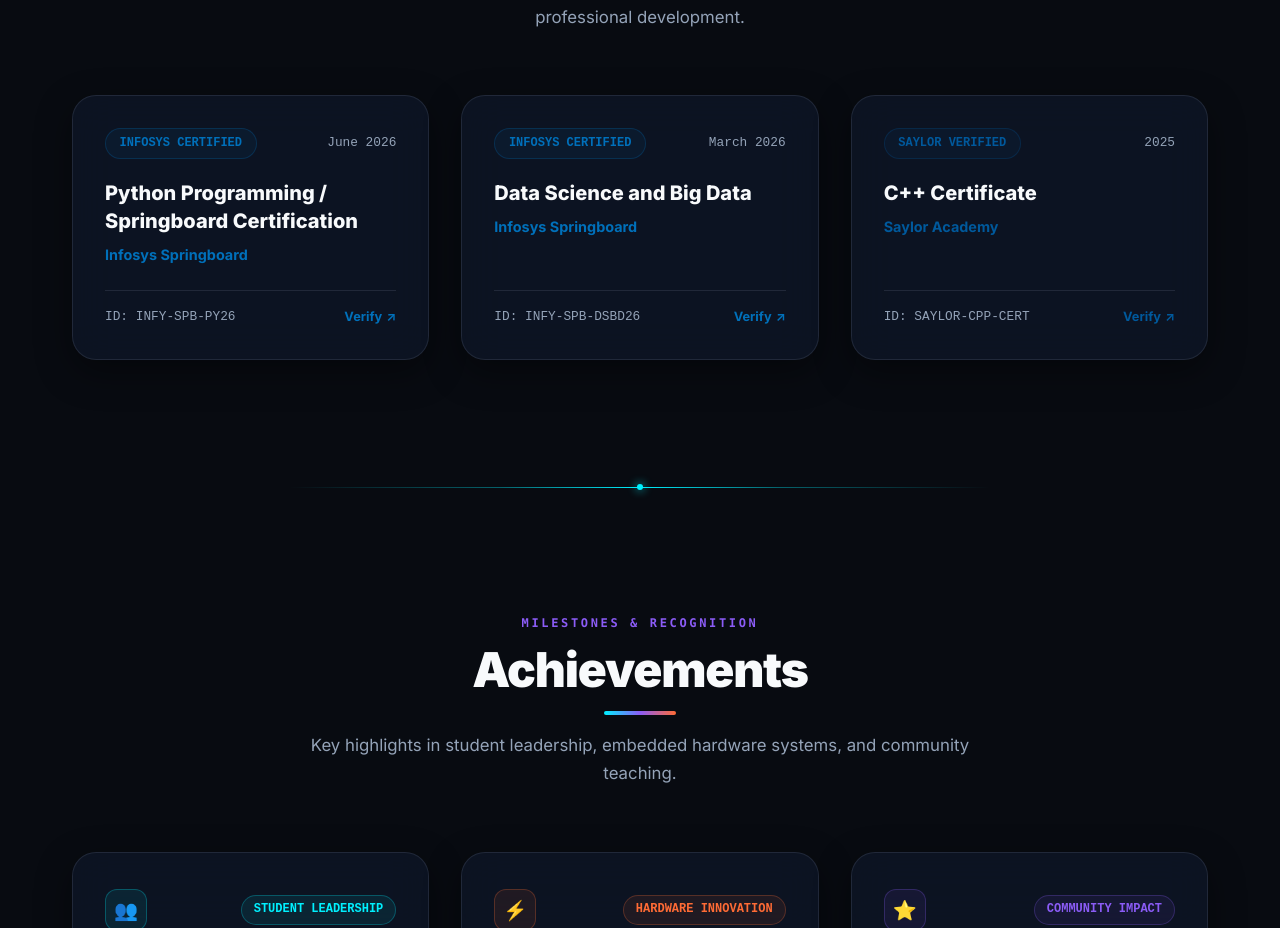
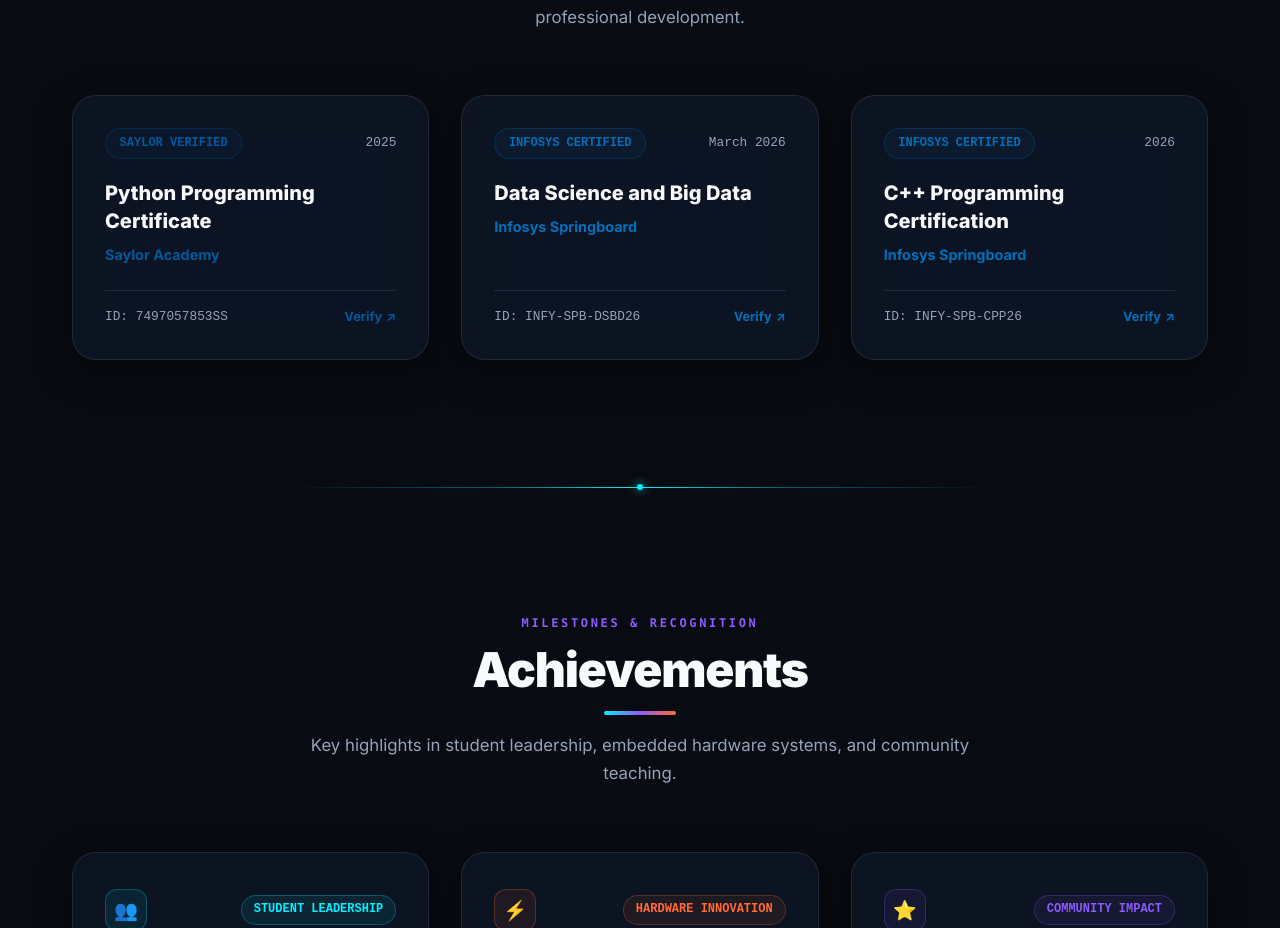
Before and after one commit to shailesh0702/portfolio, a Next.js app: page / in a window 1280 px wide. Shown: the part 5727-6655 px from the top of the page. Built offline with nearby package versions, Linux system fonts and the light colour scheme.

Commit message:
feat: update direct verification links for Python, Data Science, and C++ certificates

```diff
--- a/public/standalone.html
+++ b/public/standalone.html
@@ -997,39 +997,23 @@
       </div>
 
       <div class="grid-3">
-        <!-- Cert 1: Infosys -->
-        <div class="card" style="display: flex; flex-direction: column; justify-content: space-between;">
-          <div>
-            <div style="display: flex; justify-content: space-between; margin-bottom: 1rem;">
-              <span style="font-size: 0.75rem; font-family: 'JetBrains Mono', monospace; font-weight: 700; color: #0070BA; background: rgba(0,112,186,0.15); padding: 0.25rem 0.65rem; border-radius: 9999px;">Infosys Certified</span>
-              <span style="font-size: 0.8rem; color: var(--text-secondary)">June 2026</span>
-            </div>
-            <h3 style="font-size: 1.25rem; font-weight: 800; margin-bottom: 0.5rem;">Python Programming / Springboard Certification</h3>
-            <p style="color: #0070BA; font-size: 0.9rem; font-weight: 600;">Infosys Springboard</p>
-          </div>
-          <div style="border-top: 1px solid var(--border-color); padding-top: 0.75rem; margin-top: 1.5rem; display: flex; justify-content: space-between; font-size: 0.8rem;">
-            <span style="color: var(--text-secondary)">ID: INFY-SPB-PY26</span>
-            <a href="https://infyspringboard.onwingspan.com" target="_blank" rel="noopener noreferrer" style="color: var(--accent-cyan); text-decoration: none; font-weight: 700;">Verify ↗</a>
-          </div>
-        </div>
-
-        <!-- Cert 2: Saylor -->
+        <!-- Cert 1: Saylor Python -->
         <div class="card" style="display: flex; flex-direction: column; justify-content: space-between;">
           <div>
             <div style="display: flex; justify-content: space-between; margin-bottom: 1rem;">
               <span style="font-size: 0.75rem; font-family: 'JetBrains Mono', monospace; font-weight: 700; color: #00599C; background: rgba(0,89,156,0.15); padding: 0.25rem 0.65rem; border-radius: 9999px;">Saylor Verified</span>
               <span style="font-size: 0.8rem; color: var(--text-secondary)">2025</span>
             </div>
-            <h3 style="font-size: 1.25rem; font-weight: 800; margin-bottom: 0.5rem;">C++ Certificate</h3>
+            <h3 style="font-size: 1.25rem; font-weight: 800; margin-bottom: 0.5rem;">Python Programming Certificate</h3>
             <p style="color: #00599C; font-size: 0.9rem; font-weight: 600;">Saylor Academy</p>
           </div>
           <div style="border-top: 1px solid var(--border-color); padding-top: 0.75rem; margin-top: 1.5rem; display: flex; justify-content: space-between; font-size: 0.8rem;">
-            <span style="color: var(--text-secondary)">Verified</span>
-            <a href="https://learn.saylor.org" target="_blank" rel="noopener noreferrer" style="color: var(--accent-cyan); text-decoration: none; font-weight: 700;">Verify ↗</a>
+            <span style="color: var(--text-secondary)">ID: 7497057853SS</span>
+            <a href="https://learn.saylor.org/pluginfile.php/1/tool_certificate/issues/1770317198/7497057853SS.pdf" target="_blank" rel="noopener noreferrer" style="color: var(--accent-cyan); text-decoration: none; font-weight: 700;">Verify ↗</a>
           </div>
         </div>
 
-        <!-- Cert 3: Infosys Data Science & Big Data -->
+        <!-- Cert 2: Infosys Data Science & Big Data -->
         <div class="card" style="display: flex; flex-direction: column; justify-content: space-between;">
           <div>
             <div style="display: flex; justify-content: space-between; margin-bottom: 1rem;">
@@ -1041,7 +1025,23 @@
           </div>
           <div style="border-top: 1px solid var(--border-color); padding-top: 0.75rem; margin-top: 1.5rem; display: flex; justify-content: space-between; font-size: 0.8rem;">
             <span style="color: var(--text-secondary)">ID: INFY-SPB-DSBD26</span>
-            <a href="https://infyspringboard.onwingspan.com" target="_blank" rel="noopener noreferrer" style="color: var(--accent-cyan); text-decoration: none; font-weight: 700;">Verify ↗</a>
+            <a href="https://verify.onwingspan.com" target="_blank" rel="noopener noreferrer" style="color: var(--accent-cyan); text-decoration: none; font-weight: 700;">Verify ↗</a>
+          </div>
+        </div>
+
+        <!-- Cert 3: Infosys C++ -->
+        <div class="card" style="display: flex; flex-direction: column; justify-content: space-between;">
+          <div>
+            <div style="display: flex; justify-content: space-between; margin-bottom: 1rem;">
+              <span style="font-size: 0.75rem; font-family: 'JetBrains Mono', monospace; font-weight: 700; color: #0070BA; background: rgba(0,112,186,0.15); padding: 0.25rem 0.65rem; border-radius: 9999px;">Infosys Certified</span>
+              <span style="font-size: 0.8rem; color: var(--text-secondary)">2026</span>
+            </div>
+            <h3 style="font-size: 1.25rem; font-weight: 800; margin-bottom: 0.5rem;">C++ Programming Certification</h3>
+            <p style="color: #0070BA; font-size: 0.9rem; font-weight: 600;">Infosys Springboard</p>
+          </div>
+          <div style="border-top: 1px solid var(--border-color); padding-top: 0.75rem; margin-top: 1.5rem; display: flex; justify-content: space-between; font-size: 0.8rem;">
+            <span style="color: var(--text-secondary)">ID: INFY-SPB-CPP26</span>
+            <a href="https://verify.onwingspan.com" target="_blank" rel="noopener noreferrer" style="color: var(--accent-cyan); text-decoration: none; font-weight: 700;">Verify ↗</a>
           </div>
         </div>
       </div>
--- a/src/data/portfolio.ts
+++ b/src/data/portfolio.ts
@@ -284,31 +284,31 @@
 // ---- CERTIFICATIONS ----
 export const certifications: Certification[] = [
   {
-    title: "Python Programming / Springboard Certification",
-    issuer: "Infosys Springboard",
-    issueDate: "June 2026",
-    credentialId: "INFY-SPB-PY26",
-    verifyLink: "https://infyspringboard.onwingspan.com",
-    color: "#0070BA",
-    badgeText: "Infosys Certified",
+    title: "Python Programming Certificate",
+    issuer: "Saylor Academy",
+    issueDate: "2025",
+    credentialId: "7497057853SS",
+    verifyLink: "https://learn.saylor.org/pluginfile.php/1/tool_certificate/issues/1770317198/7497057853SS.pdf",
+    color: "#00599C",
+    badgeText: "Saylor Verified",
   },
   {
     title: "Data Science and Big Data",
     issuer: "Infosys Springboard",
     issueDate: "March 2026",
     credentialId: "INFY-SPB-DSBD26",
-    verifyLink: "https://infyspringboard.onwingspan.com",
+    verifyLink: "https://verify.onwingspan.com",
     color: "#0070BA",
     badgeText: "Infosys Certified",
   },
   {
-    title: "C++ Certificate",
-    issuer: "Saylor Academy",
-    issueDate: "2025",
-    credentialId: "SAYLOR-CPP-CERT",
-    verifyLink: "https://learn.saylor.org",
-    color: "#00599C",
-    badgeText: "Saylor Verified",
+    title: "C++ Programming Certification",
+    issuer: "Infosys Springboard",
+    issueDate: "2026",
+    credentialId: "INFY-SPB-CPP26",
+    verifyLink: "https://verify.onwingspan.com",
+    color: "#0070BA",
+    badgeText: "Infosys Certified",
   },
 ];
 
--- a/standalone.html
+++ b/standalone.html
@@ -997,39 +997,23 @@
       </div>
 
       <div class="grid-3">
-        <!-- Cert 1: Infosys -->
-        <div class="card" style="display: flex; flex-direction: column; justify-content: space-between;">
-          <div>
-            <div style="display: flex; justify-content: space-between; margin-bottom: 1rem;">
-              <span style="font-size: 0.75rem; font-family: 'JetBrains Mono', monospace; font-weight: 700; color: #0070BA; background: rgba(0,112,186,0.15); padding: 0.25rem 0.65rem; border-radius: 9999px;">Infosys Certified</span>
-              <span style="font-size: 0.8rem; color: var(--text-secondary)">June 2026</span>
-            </div>
-            <h3 style="font-size: 1.25rem; font-weight: 800; margin-bottom: 0.5rem;">Python Programming / Springboard Certification</h3>
-            <p style="color: #0070BA; font-size: 0.9rem; font-weight: 600;">Infosys Springboard</p>
-          </div>
-          <div style="border-top: 1px solid var(--border-color); padding-top: 0.75rem; margin-top: 1.5rem; display: flex; justify-content: space-between; font-size: 0.8rem;">
-            <span style="color: var(--text-secondary)">ID: INFY-SPB-PY26</span>
-            <a href="https://infyspringboard.onwingspan.com" target="_blank" rel="noopener noreferrer" style="color: var(--accent-cyan); text-decoration: none; font-weight: 700;">Verify ↗</a>
-          </div>
-        </div>
-
-        <!-- Cert 2: Saylor -->
+        <!-- Cert 1: Saylor Python -->
         <div class="card" style="display: flex; flex-direction: column; justify-content: space-between;">
           <div>
             <div style="display: flex; justify-content: space-between; margin-bottom: 1rem;">
               <span style="font-size: 0.75rem; font-family: 'JetBrains Mono', monospace; font-weight: 700; color: #00599C; background: rgba(0,89,156,0.15); padding: 0.25rem 0.65rem; border-radius: 9999px;">Saylor Verified</span>
               <span style="font-size: 0.8rem; color: var(--text-secondary)">2025</span>
             </div>
-            <h3 style="font-size: 1.25rem; font-weight: 800; margin-bottom: 0.5rem;">C++ Certificate</h3>
+            <h3 style="font-size: 1.25rem; font-weight: 800; margin-bottom: 0.5rem;">Python Programming Certificate</h3>
             <p style="color: #00599C; font-size: 0.9rem; font-weight: 600;">Saylor Academy</p>
           </div>
           <div style="border-top: 1px solid var(--border-color); padding-top: 0.75rem; margin-top: 1.5rem; display: flex; justify-content: space-between; font-size: 0.8rem;">
-            <span style="color: var(--text-secondary)">Verified</span>
-            <a href="https://learn.saylor.org" target="_blank" rel="noopener noreferrer" style="color: var(--accent-cyan); text-decoration: none; font-weight: 700;">Verify ↗</a>
+            <span style="color: var(--text-secondary)">ID: 7497057853SS</span>
+            <a href="https://learn.saylor.org/pluginfile.php/1/tool_certificate/issues/1770317198/7497057853SS.pdf" target="_blank" rel="noopener noreferrer" style="color: var(--accent-cyan); text-decoration: none; font-weight: 700;">Verify ↗</a>
           </div>
         </div>
 
-        <!-- Cert 3: Infosys Data Science & Big Data -->
+        <!-- Cert 2: Infosys Data Science & Big Data -->
         <div class="card" style="display: flex; flex-direction: column; justify-content: space-between;">
           <div>
             <div style="display: flex; justify-content: space-between; margin-bottom: 1rem;">
@@ -1041,7 +1025,23 @@
           </div>
           <div style="border-top: 1px solid var(--border-color); padding-top: 0.75rem; margin-top: 1.5rem; display: flex; justify-content: space-between; font-size: 0.8rem;">
             <span style="color: var(--text-secondary)">ID: INFY-SPB-DSBD26</span>
-            <a href="https://infyspringboard.onwingspan.com" target="_blank" rel="noopener noreferrer" style="color: var(--accent-cyan); text-decoration: none; font-weight: 700;">Verify ↗</a>
+            <a href="https://verify.onwingspan.com" target="_blank" rel="noopener noreferrer" style="color: var(--accent-cyan); text-decoration: none; font-weight: 700;">Verify ↗</a>
+          </div>
+        </div>
+
+        <!-- Cert 3: Infosys C++ -->
+        <div class="card" style="display: flex; flex-direction: column; justify-content: space-between;">
+          <div>
+            <div style="display: flex; justify-content: space-between; margin-bottom: 1rem;">
+              <span style="font-size: 0.75rem; font-family: 'JetBrains Mono', monospace; font-weight: 700; color: #0070BA; background: rgba(0,112,186,0.15); padding: 0.25rem 0.65rem; border-radius: 9999px;">Infosys Certified</span>
+              <span style="font-size: 0.8rem; color: var(--text-secondary)">2026</span>
+            </div>
+            <h3 style="font-size: 1.25rem; font-weight: 800; margin-bottom: 0.5rem;">C++ Programming Certification</h3>
+            <p style="color: #0070BA; font-size: 0.9rem; font-weight: 600;">Infosys Springboard</p>
+          </div>
+          <div style="border-top: 1px solid var(--border-color); padding-top: 0.75rem; margin-top: 1.5rem; display: flex; justify-content: space-between; font-size: 0.8rem;">
+            <span style="color: var(--text-secondary)">ID: INFY-SPB-CPP26</span>
+            <a href="https://verify.onwingspan.com" target="_blank" rel="noopener noreferrer" style="color: var(--accent-cyan); text-decoration: none; font-weight: 700;">Verify ↗</a>
           </div>
         </div>
       </div>
```
